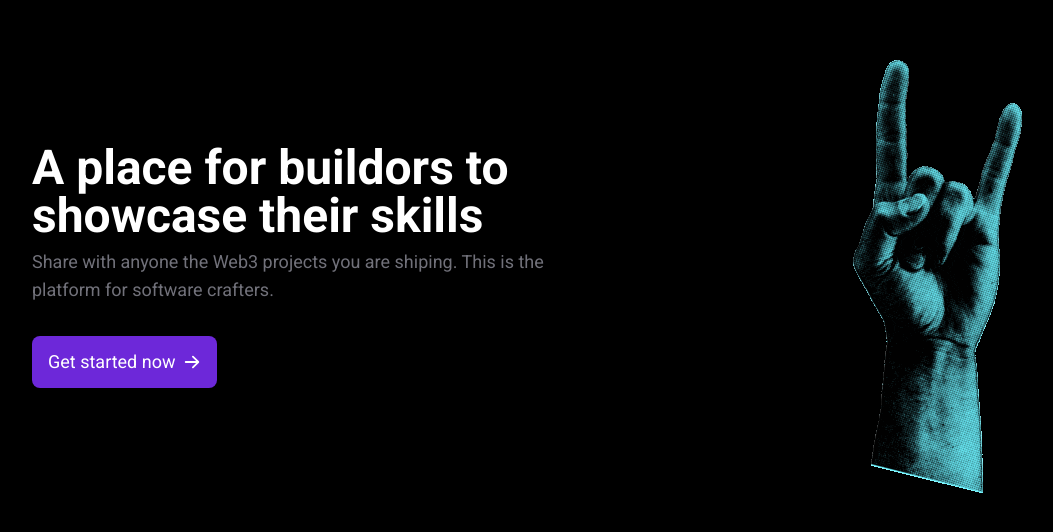
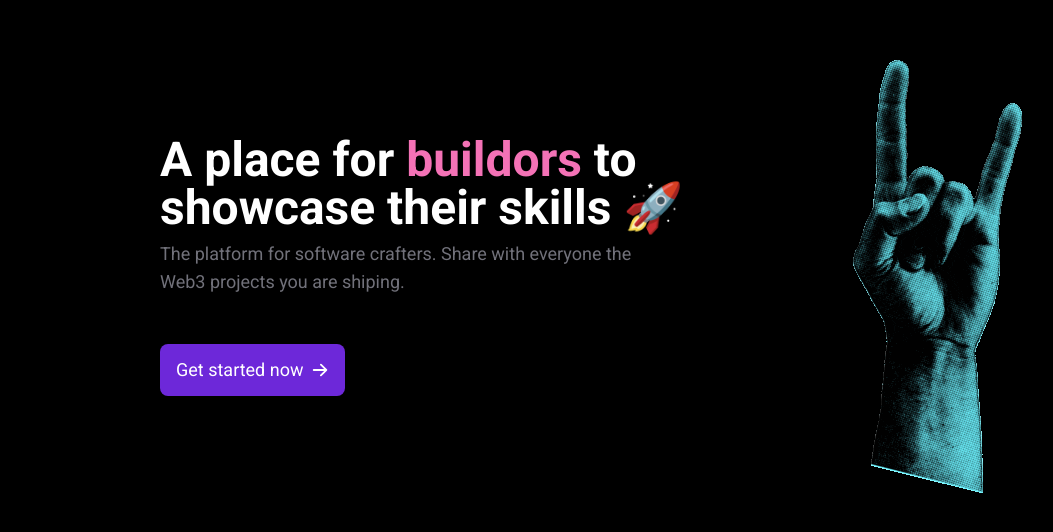
Before and after one commit to D3Portillo/radd.me, a Next.js app: page / in a window 1280 px wide. Shown: the part 134-666 px from the top of the page, without its empty margins (0-1053 px from the left). Built offline with nearby package versions, Linux system fonts and the light colour scheme; what @rainbow-me/rainbowkit, wagmi would draw is missing.

Commit message:
FEAT: add /dashboard, [profileHash].tsx route templates

```diff
--- /dev/null
+++ b/pages/[profileHash].tsx
@@ -0,0 +1,14 @@
+import { Fragment } from "react"
+import { ConnectButton } from "@rainbow-me/rainbowkit"
+import SeoTags from "@/components/SeoTags"
+
+export default function Profile() {
+  return (
+    <Fragment>
+      <SeoTags />
+      <main className="min-h-screen p-8">
+        <ConnectButton />
+      </main>
+    </Fragment>
+  )
+}
--- /dev/null
+++ b/pages/dashboard.tsx
@@ -0,0 +1,14 @@
+import { Fragment } from "react"
+import { ConnectButton } from "@rainbow-me/rainbowkit"
+import SeoTags from "@/components/SeoTags"
+
+export default function Dashboard() {
+  return (
+    <Fragment>
+      <SeoTags />
+      <main className="min-h-screen p-8">
+        <ConnectButton />
+      </main>
+    </Fragment>
+  )
+}
--- a/pages/index.tsx
+++ b/pages/index.tsx
@@ -1,33 +1,44 @@
 import { Fragment } from "react"
 import Image from "next/image"
+import Link from "next/link"
 
 import { HiArrowRight } from "react-icons/hi"
 import SeoTags from "@/components/SeoTags"
 import asset_rock from "@/assets/rock-on.gif"
+import asset_rock_blur_data from "@/assets/rock-on-blur-data.png"
 
 export default function Home() {
   return (
     <Fragment>
       <SeoTags />
-      <main className="min-h-screen p-8 max-w-screen-xl mx-auto flex items-center">
+      <main className="min-h-screen p-8 max-w-screen-lg mx-auto flex items-center">
         <section className="max-w-2xl">
           <h1 className="text-5xl font-bold">
-            A place for buildors to showcase their skills
+            A place for <span className="text-pink-400">buildors</span> to
+            showcase their skills 🚀
           </h1>
           <p className="text-zinc-500 text-lg mt-2 max-w-lg">
-            Share with anyone the Web3 projects you are shiping. This is the
-            platform for software crafters.
+            The platform for software crafters. Share with everyone the Web3
+            projects you are shiping.
           </p>
-          <div className="flex items-center mt-8">
-            <button className="bg-violet-700 flex items-center gap-2 text-lg px-4 py-3 rounded-lg">
+          <div className="flex items-center mt-12">
+            <Link
+              href="/dashboard"
+              className="group bg-violet-700 flex items-center gap-2 text-lg px-4 py-3 rounded-lg ring-white/20 hover:ring-2"
+            >
               <span>Get started now</span>
-              <HiArrowRight />
-            </button>
+              <HiArrowRight className="group-hover:translate-x-px" />
+            </Link>
           </div>
         </section>
         <section className="flex-grow flex justify-center">
           <figure>
-            <Image src={asset_rock} alt="🤘" />
+            <Image
+              placeholder="blur"
+              blurDataURL={asset_rock_blur_data.blurDataURL}
+              src={asset_rock}
+              alt="🤘"
+            />
           </figure>
         </section>
       </main>
```
